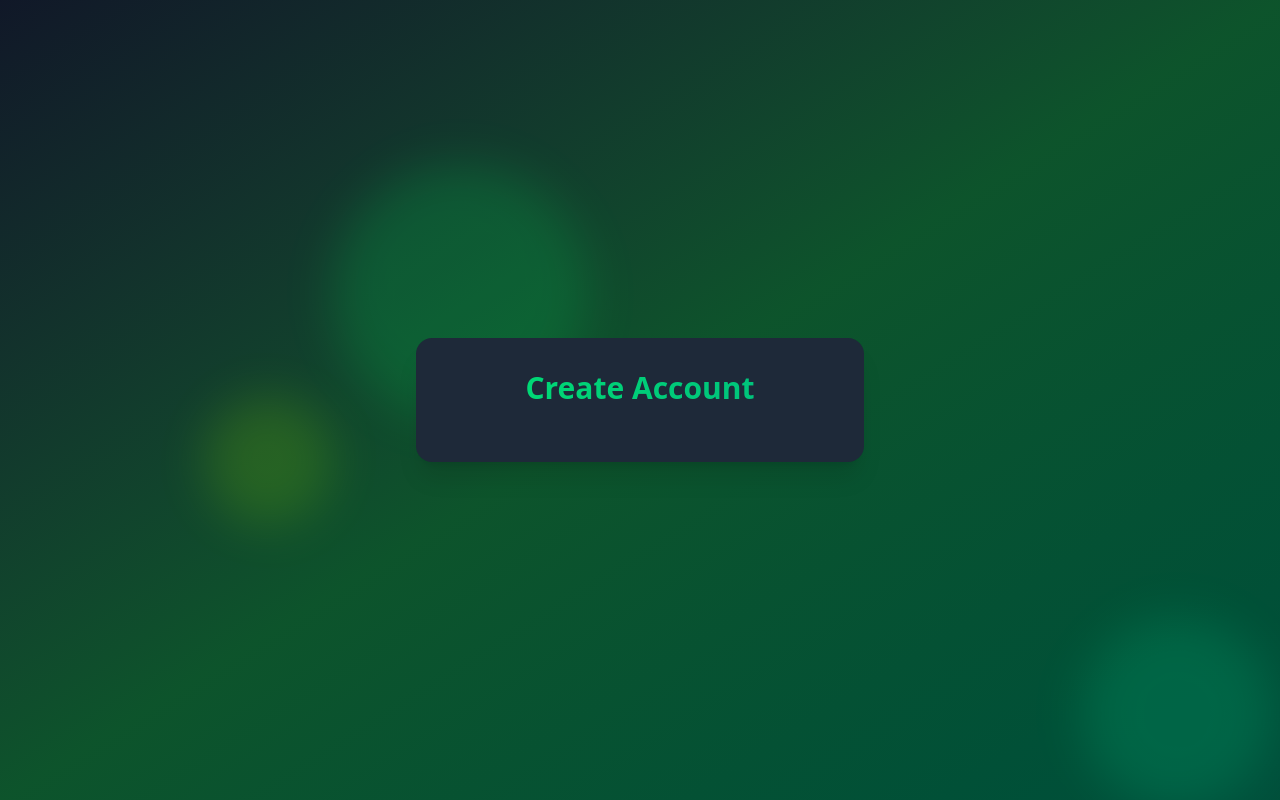
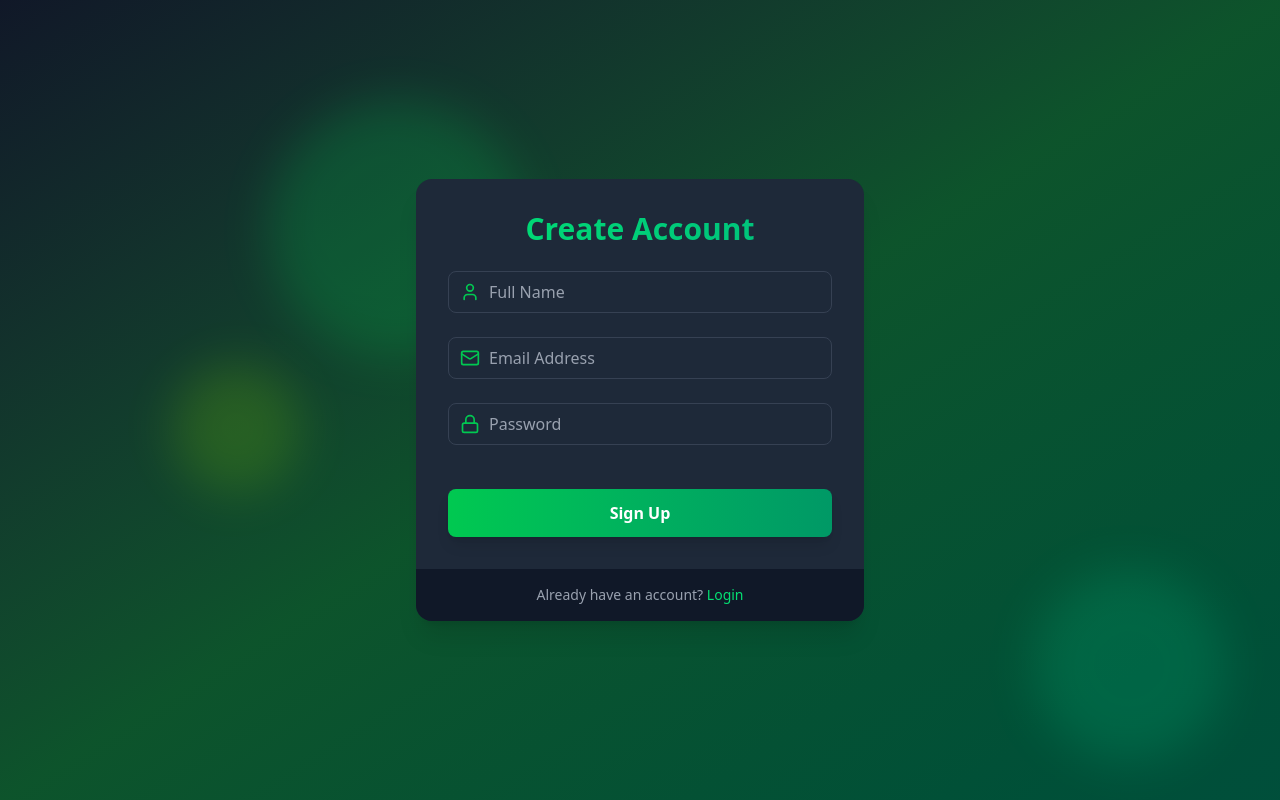
Before and after one commit to LordCartel007/sign-up-auth, a React (Vite) app in the folder frontend/: page /signup in a window 1280 px wide. Built offline with nearby package versions, Linux system fonts and the light colour scheme; the HTML template or start-up script is replaced by a standard one.

Commit message:
added password strength meter component

```diff
--- a/frontend/package.json
+++ b/frontend/package.json
@@ -12,6 +12,7 @@
   "dependencies": {
     "@tailwindcss/vite": "^4.1.4",
     "framer-motion": "^12.7.4",
+    "lucide-react": "^0.503.0",
     "react": "^19.0.0",
     "react-dom": "^19.0.0",
     "react-router-dom": "^7.5.1",
--- /dev/null
+++ b/frontend/src/components/PasswordStrengthMeter.jsx
@@ -0,0 +1,39 @@
+import React from "react";
+import { Check, X } from "lucide-react";
+
+const PasswordCriteria = ({ password }) => {
+  const criteria = [
+    { label: "At least 6 characters", met: password.length >= 6 },
+    { label: "Contains uppercase letter", met: /[A-Z]/.test(password) },
+    { label: "Contains lowercase letter", met: /[a-z]/.test(password) },
+    { label: "Contains a number", met: /\d/.test(password) },
+    { label: "Contains special character", met: /[^A-Za-z0-9]/.test(password) },
+  ];
+
+  return (
+    <div className="mt-2 space-y-1">
+      {criteria.map((item, index) => (
+        <div key={item.label} className="flex  items-center text-xs ">
+          {item.met ? (
+            <Check className="size-4 text-green-500 mr-2" />
+          ) : (
+            <X className="size-4 text-gray-500 mr-2" />
+          )}
+          <span className={item.met ? "text-green-500" : "text-gray-400"}>
+            {item.label}{" "}
+          </span>
+        </div>
+      ))}
+    </div>
+  );
+};
+
+import React from "react";
+
+const PasswordStrengthMeter = ({ password }) => {
+  const getStrength = () => {};
+
+  return <div></div>;
+};
+
+export default PasswordStrengthMeter;
--- /dev/null
+++ b/frontend/src/components/input.jsx
@@ -0,0 +1,21 @@
+import React from "react";
+
+//renaming icon to Icon since it is a react component
+const Input = ({ icon: Icon, ...props }) => {
+  return (
+    <div className="relative mb-6">
+      <div className="absolute inset-y-0 left-0 flex items-center pl-3 pointer-events-none">
+        <Icon className="size-5 text-green-500" />
+      </div>
+      <input
+        {...props}
+        className="w-full pl-10 pr-3 py-2
+    bg-gray-800 bg-opacity-50 rounded-lg border border-gray-700
+    focus:border-green-500 focus:ring-2 focus:ring-green-500 text-white
+    placeholder-gray-400 transition duration-200"
+      />
+    </div>
+  );
+};
+
+export default Input;
--- a/frontend/src/pages/SignUpPage.jsx
+++ b/frontend/src/pages/SignUpPage.jsx
@@ -1,11 +1,18 @@
-import React from "react";
+import React, { useState } from "react";
 import { motion } from "framer-motion";
-
-const handleSignUp = (e) => {
-  e.preventDefault();
-};
+import Input from "../components/input";
+import { User, Mail, Lock } from "lucide-react";
+import { Link } from "react-router-dom";
 
 const SignUpPage = () => {
+  const [name, setName] = useState("");
+  const [email, setEmail] = useState("");
+  const [password, setPassword] = useState("");
+
+  const handleSignUp = (e) => {
+    e.preventDefault();
+  };
+
   return (
     <motion.div
       initial={{ opacity: 0, y: 20 }}
@@ -22,7 +29,53 @@ const SignUpPage = () => {
         >
           Create Account
         </h2>
-        <form onSubmit={handleSignUp}></form>
+        <form onSubmit={handleSignUp}>
+          <Input
+            icon={User}
+            type="text"
+            placeholder="Full Name"
+            value={name}
+            onChange={(e) => setName(e.target.value)}
+          />
+
+          <Input
+            icon={Mail}
+            type="email"
+            placeholder="Email Address"
+            value={email}
+            onChange={(e) => setEmail(e.target.value)}
+          />
+
+          <Input
+            icon={Lock}
+            type="password"
+            placeholder="Password"
+            value={password}
+            onChange={(e) => setPassword(e.target.value)}
+          />
+          {/* Password strength meter */}
+          <motion.button
+            className="mt-5 w-full py-3 px-4
+          bg-gradient-to-r  from-green-500 to-emerald-600 text-white font-bold
+          rounded-lg  shadow-lg hover:from-green-600 hover:to-emerald-700
+          focus:outline-none focus:ring-2 focus:ring-green-500 focus:ring-offset-2
+          focus:ring-offset-gray-900 transition duration-200"
+            whileHover={{ scale: 1.02 }}
+            whileTap={{ scale: 0.98 }}
+            type="submit"
+          >
+            {" "}
+            Sign Up
+          </motion.button>
+        </form>
+      </div>
+      <div className="px-8 py-4 bg-gray-900 bg-opacity-50 flex justify-center">
+        <p className="text-sm text-gray-400">
+          Already have an account?{" "}
+          <Link to={"/login"} className="text-green-400 hover:underline">
+            Login
+          </Link>
+        </p>
       </div>
     </motion.div>
   );
```
